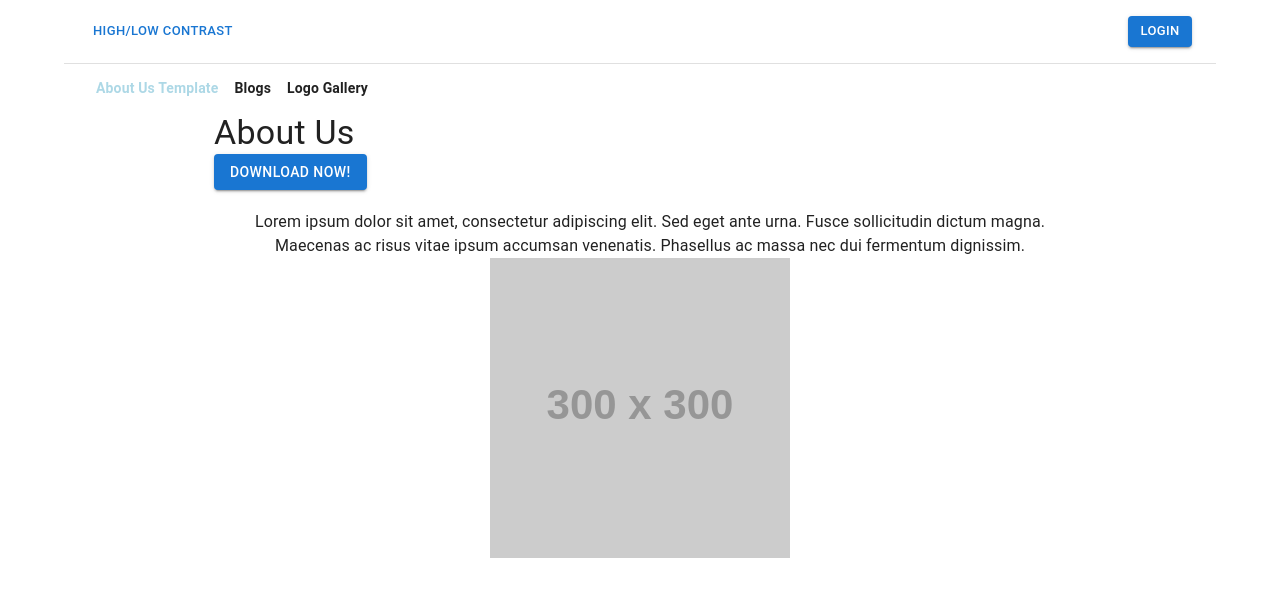
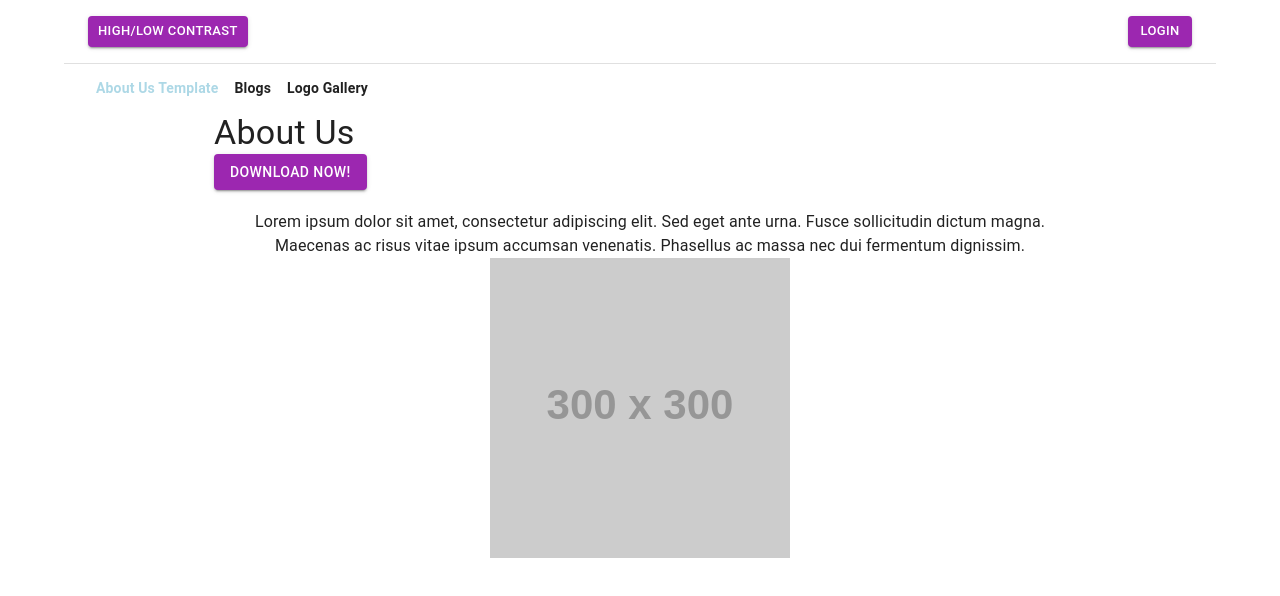
Before and after one commit to muhammedjavis/clenet-assignment, a React (Vite) app: page /aboutus in a window 1280 px wide. Shown: the top 596 px of the page. Built offline with nearby package versions, Linux system fonts and the light colour scheme.

Commit message:
added global state Context for high/low contrast

```diff
--- a/src/App.jsx
+++ b/src/App.jsx
@@ -4,6 +4,7 @@ import RootLayout from './components/RootLayout';
 import AboutUs from './components/AboutUs';
 import Blogs from './components/Blogs';
 import LogoGallery from './components/LogoGallery';
+import { ThemeProvider } from '../store/ContrastContext';
 
 const router = createBrowserRouter([
   {
@@ -33,7 +34,9 @@ const router = createBrowserRouter([
 function App() {
   return (
     <>
-      <RouterProvider router={router} />
+      <ThemeProvider>
+        <RouterProvider router={router} />
+      </ThemeProvider>
     </>
   );
 }
--- a/src/components/AboutUs.jsx
+++ b/src/components/AboutUs.jsx
@@ -1,12 +1,20 @@
 import { Container, Typography, Button, Grid } from '@mui/material';
+import { useContext } from 'react';
+import { ThemeContext } from '../../store/ContrastContext';
 
 export default function AboutUs() {
+  const { isHighContrast } = useContext(ThemeContext);
   return (
     <Container maxWidth='md'>
       <Typography variant='h4'>About Us</Typography>
       <Grid container alignItems='center' spacing={2}>
         <Grid item>
-          <Button variant='contained'>Download now!</Button>
+          <Button
+            variant='contained'
+            color={isHighContrast ? 'warning' : 'secondary'}
+          >
+            Download now!
+          </Button>
         </Grid>
       </Grid>
 
--- a/src/components/Header.jsx
+++ b/src/components/Header.jsx
@@ -6,13 +6,15 @@ import Menu from '@mui/material/Menu';
 import MenuItem from '@mui/material/MenuItem';
 import Link from '@mui/material/Link';
 import { NavLink, useLocation } from 'react-router-dom';
-import { useState } from 'react';
+import { useContext, useState } from 'react';
+import { ThemeContext } from '../../store/ContrastContext';
 
 function Header({ sections }) {
   const activeColor = '#ADD8E6';
   const location = useLocation();
   const isMobile = useMediaQuery('(max-width:600px)');
   const [anchorEl, setAnchorEl] = useState(null);
+  const { isHighContrast, toggleContrast } = useContext(ThemeContext);
 
   const handleClick = (event) => {
     setAnchorEl(event.currentTarget);
@@ -32,8 +34,20 @@ function Header({ sections }) {
           justifyContent: 'space-between',
         }}
       >
-        <Button size='small'>High/Low Contrast</Button>
-        <Button variant='contained' size='small' onClick={handleClick}>
+        <Button
+          size='small'
+          variant='contained'
+          color={isHighContrast ? 'warning' : 'secondary'}
+          onClick={toggleContrast}
+        >
+          High/Low Contrast
+        </Button>
+        <Button
+          variant='contained'
+          color={isHighContrast ? 'warning' : 'secondary'}
+          size='small'
+          onClick={handleClick}
+        >
           <NavLink
             to='/login'
             style={{ textDecoration: 'none', color: 'inherit' }}
--- /dev/null
+++ b/store/ContrastContext.jsx
@@ -0,0 +1,18 @@
+/* eslint-disable react/prop-types */
+import { createContext, useState } from 'react';
+
+export const ThemeContext = createContext();
+
+export const ThemeProvider = ({ children }) => {
+  const [isHighContrast, setIsHighContrast] = useState(false);
+
+  const toggleContrast = () => {
+    setIsHighContrast((prev) => !prev);
+  };
+
+  return (
+    <ThemeContext.Provider value={{ isHighContrast, toggleContrast }}>
+      {children}
+    </ThemeContext.Provider>
+  );
+};
```
